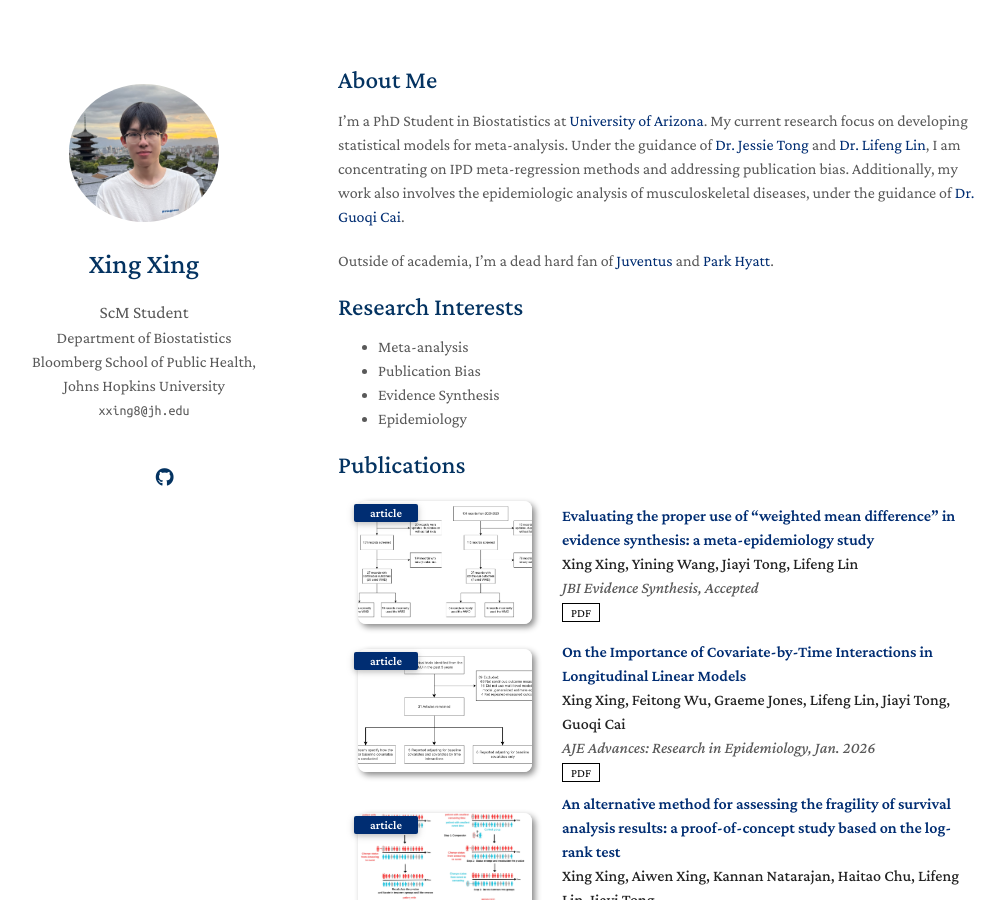
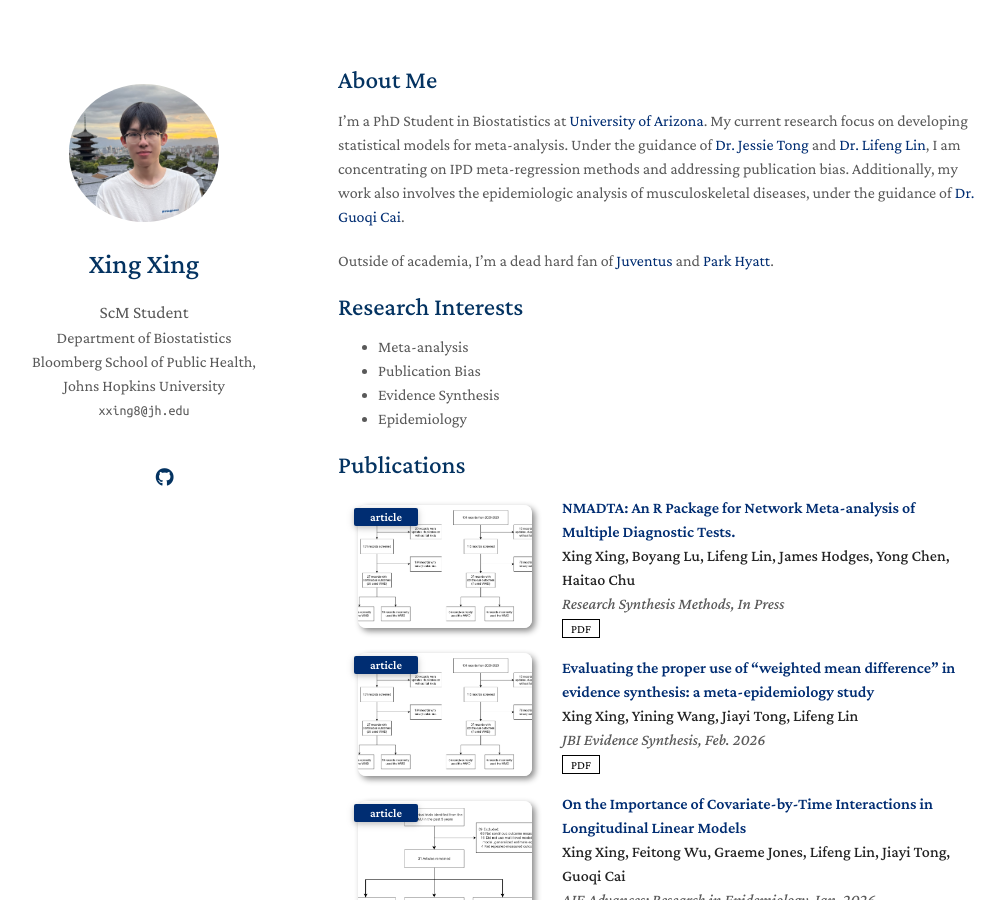
Before and after one commit to KevinXing3/kevinXing3.github.io, a Jekyll site: the page built from index.md, in a window 1280 px wide and 900 px high. Shown: the whole window, without its empty margins (132-1136 px from the left). Built offline with Jekyll 4.4.1, drawn with Linux system fonts in a browser that asks for light colours; nearby versions of some CDN libraries; a style sheet for code colours, icons or effects is not loaded; our own code applies the rules of GitHub Pages for plain Markdown files.

Commit message:
Update project.md

```diff
--- a/_includes/project.md
+++ b/_includes/project.md
@@ -11,9 +11,27 @@
   </div>
 
   <div class="col-sm-9" style="position: relative;padding-right: 15px;padding-left: 20px;">
+    <div class="title"><a href="https://academic.oup.com/aje/advance-article-abstract/doi/10.1093/aje/kwaf229/8285372?redirectedFrom=fulltext" style="color:#002D72"> NMADTA: An R Package for Network Meta-analysis of Multiple Diagnostic Tests.</a></div>
+    <div class="author"><strong>Xing Xing, Boyang Lu, Lifeng Lin, James Hodges, Yong Chen, Haitao Chu</strong></div>
+    <div class="periodical"><em>Research Synthesis Methods, In Press</em></div>
+    <div class="links">
+      <a href="https://academic.oup.com/aje/advance-article-abstract/doi/10.1093/aje/kwaf229/8285372?redirectedFrom=fulltext" class="btn btn-sm z-depth-0" role="button" target="_blank" style="font-size:12px;">PDF</a>
+    </div>
+  </div>
+</div>
+</li>
+
+<li>
+<div class="pub-row">
+  <div class="col-sm-3 abbr" style="position: relative;padding-right: 15px;padding-left: 15px;">
+    <img src="assets/img/JBI.png" class="teaser img-fluid z-depth-1">
+    <abbr class="badge">article</abbr>
+  </div>
+
+  <div class="col-sm-9" style="position: relative;padding-right: 15px;padding-left: 20px;">
     <div class="title"><a href="https://academic.oup.com/aje/advance-article-abstract/doi/10.1093/aje/kwaf229/8285372?redirectedFrom=fulltext" style="color:#002D72">Evaluating the proper use of “weighted mean difference” in evidence synthesis: a meta-epidemiology study</a></div>
     <div class="author"><strong>Xing Xing, Yining Wang, Jiayi Tong, Lifeng Lin</strong></div>
-    <div class="periodical"><em>JBI Evidence Synthesis, Accepted</em></div>
+    <div class="periodical"><em>JBI Evidence Synthesis, Feb. 2026</em></div>
     <div class="links">
       <a href="https://academic.oup.com/aje/advance-article-abstract/doi/10.1093/aje/kwaf229/8285372?redirectedFrom=fulltext" class="btn btn-sm z-depth-0" role="button" target="_blank" style="font-size:12px;">PDF</a>
     </div>
```
